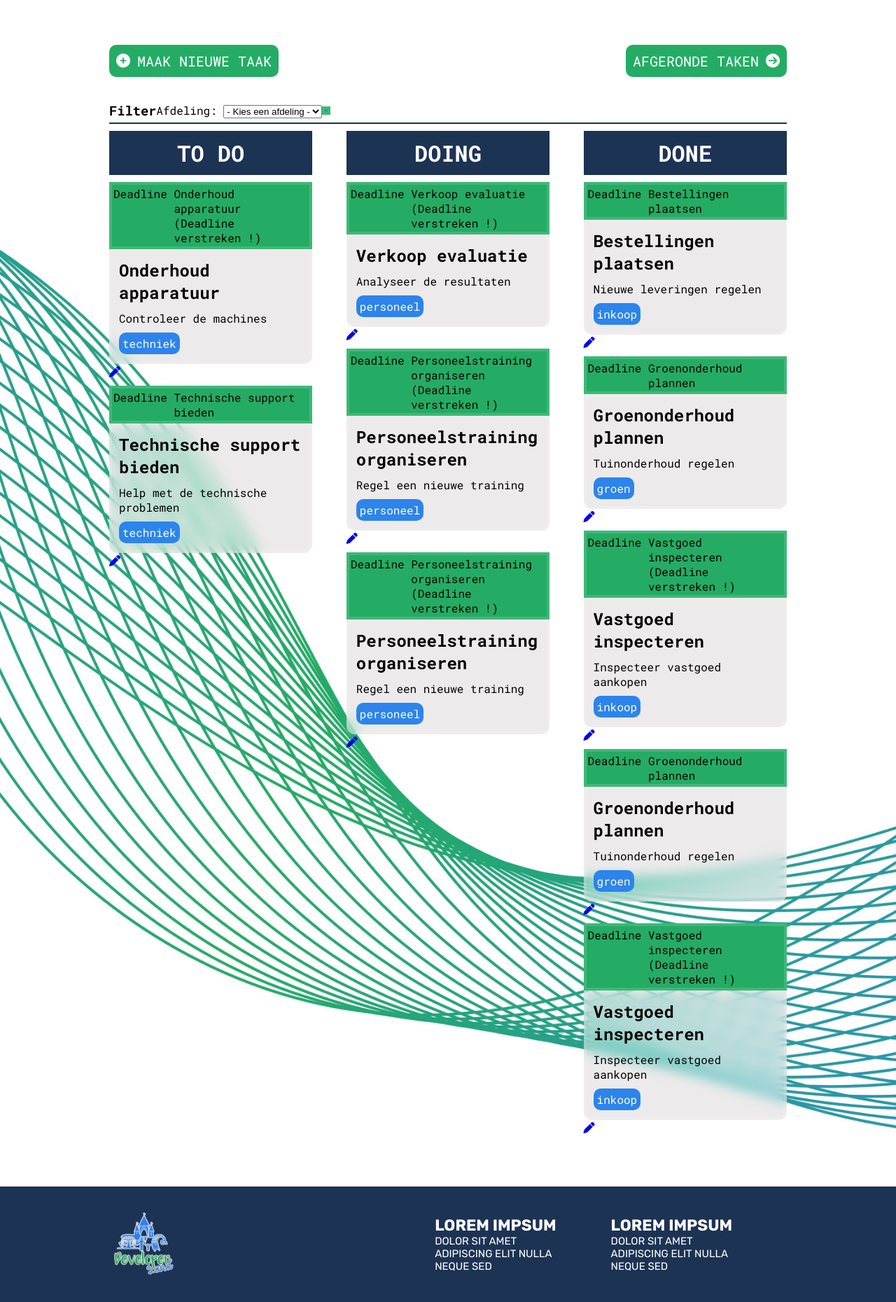
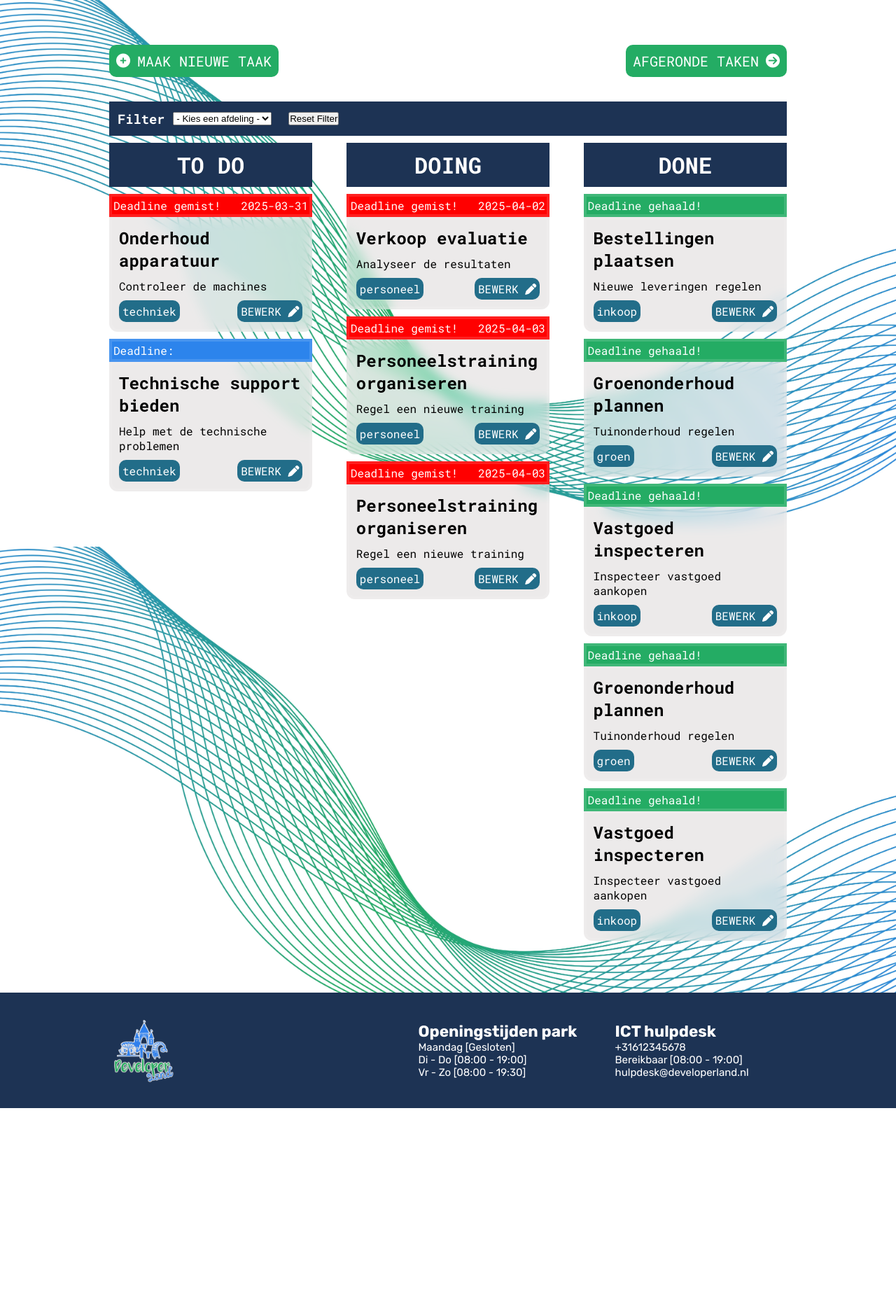
Before and after one commit to Freekv17/Takenlijst, a PHP site: page /Takenlijst/tasks/index.php in a window 1280 px wide. Shown: the part 170-2030 px from the top of the page at 70% size. After the commit the page ends 1753 px from the top, so only its background shows below. Run offline with PHP 8.4, Linux system fonts and the light colour scheme; a user stored in the database is signed in; data comes from the database, SQL or seed files in the repository; some libraries are stand-ins or nearby versions.

Commit message:
het is 3 uur snachts

```diff
--- a/public/css/style.css
+++ b/public/css/style.css
@@ -5,6 +5,7 @@
 
 .wrapper {
     width: 968px;
+    height: 100%;
     margin: 0 auto;
 }
 
@@ -51,22 +48,18 @@
     color: #2c84ec;
 }
 
-h1,
-h1:hover {
+h1 {
     font-size: 35px;
     color: #2c84ec;
 }
 
 
-span,
-span:hover {
+span {
     color: #24ac64;
 }
 
-/*index.php styling*/
-
 main {
-    height: 70%;
+    min-height: 60%;
 }
 
 main .wrapper {
@@ -183,10 +181,10 @@
 
 /*index tasks styling*/
 .tasksOverview {
-    height: fit-content;
+    min-height: 70%;
     background-image: url("../img/backgroundTasks.jpg");
-    background-position: center;
-    background-size: cover;
+    background-position: top;
+    background-size: contain;
 }
 
 .tasksOverview .wrapper {
@@ -198,16 +196,29 @@
     padding-bottom: 5%;
 }
 
-.filterBar{
+.bar {
     width: 100%;
 }
 
-.filters{
+.filterBar {
+    color: white;
+    padding: 10px;
+    display: flex;
+    align-items: center;
+    flex-direction: row;
+    background-color: #1D3354;
+}
+
+.filterBar h3 {
+    margin-right: 10px;
+    padding: 2px;
+}
+
+.filterBar form {
     display: flex;
     flex-direction: row;
-    align-items: center;
-    border-bottom: #1D3354 2px solid;
-    padding-bottom: 5px;
+    justify-content: space-between;
+    width: 25%;
 }
 
 .links {
@@ -273,12 +285,26 @@
     height: 100%;
 }
 
-.deadline {
+.dueDate {
     padding: 2px;
-    background-color: #24ac64;
     border: 4px solid rgba(255, 255, 255, 0.125);
     display: flex;
     justify-content: space-between;
+}
+
+.onTime {
+    background-color: #2c84ec;
+    color: white;
+}
+
+.overdue {
+    background-color: red;
+    color: white;
+}
+
+.completed {
+    background-color: #24ac64;
+    color: white;
 }
 
 .taskCard {
@@ -294,17 +320,51 @@
     padding-bottom: 10px;
 }
 
-p.department {
-    background-color: #2c84ec;
+p.description {
+    padding-bottom: 10px;
+}
+
+p.department, .tags a {
+    background-color: #226d89;
     width: fit-content;
     border-radius: 10px;
     padding: 5px;
     color: white;
 }
 
-p.description {
-    padding-bottom: 10px;
+.tags {
+    display: flex;
+    align-items: center;
+    justify-content: space-between;
 }
+
+.tags i {
+    color: white;
+}
+
+.tags a {
+    text-decoration: none;
+    text-transform: uppercase;
+}
+
+/*create.php & edit.php styling*/
+
+form.create, form.edit {
+    width: 60%;
+    padding: 5px;
+    backdrop-filter: blur(9px) saturate(180%);
+    -webkit-backdrop-filter: blur(9px) saturate(180%);
+    background-color: rgba(221, 217, 217, 0.541);
+    border-radius: 0 0 12px 12px;
+    border: 4px solid rgba(255, 255, 255, 0.125);
+}
+
+form.create h2, form.edit h2 {
+    text-transform: uppercase;
+    color: #2c84ec;
+    padding: 20px;
+}
+
 
 /*footer styling*/
 
--- a/public/resources/views/components/footer.php
+++ b/public/resources/views/components/footer.php
@@ -1,20 +1,18 @@
 <footer>
     <div class="wrapper">
-        <a href="#">
-            <img src="http://localhost/Takenlijst/public/img/logo-big-v2.png" alt="logoV2" id="logoV2">
-        </a>
+        <img src="http://localhost/Takenlijst/public/img/logo-big-v2.png" alt="logoV2" id="logoV2">
         <div class="extraInfo">
             <div class="extraInfoLeft">
-                <h2>LOREM IMPSUM</h2>
-                <p>DOLOR SIT AMET </p>
-                <p>ADIPISCING ELIT NULLA </p>
-                <p>NEQUE SED</p>
+                <h2>Openingstijden park</h2>
+                <p>Maandag [Gesloten]</p>
+                <p>Di - Do [08:00 - 19:00]</p>
+                <p>Vr - Zo [08:00 - 19:30]</p>
             </div>
             <div class="extraInfoRight">
-                <h2>LOREM IMPSUM</h2>
-                <p>DOLOR SIT AMET </p>
-                <p>ADIPISCING ELIT NULLA </p>
-                <p>NEQUE SED</p>
+                <h2>ICT hulpdesk</h2>
+                <p>+31612345678</p>
+                <p>Bereikbaar [08:00 - 19:00] </p>
+                <p>hulpdesk@developerland.nl</p>
             </div>
 
         </div>
--- a/tasks/index.php
+++ b/tasks/index.php
@@ -1,8 +1,6 @@
 <?php require_once("../config/conn.php") ?>
 <?php require_once("../config/config.php") ?>
-<?php
-session_start()
-?>
+<?php session_start() ?>
 
 <!DOCTYPE html>
 <html lang="en">
@@ -23,50 +21,49 @@
     <?php require_once "../public/resources/views/components/header.php" ?>
 
     <?php
+    $userID = $_SESSION['user_id'];
 
-    $userID = $_SESSION['user_id'];
+    $selectedDepartment = isset($_GET['department']) ? $_GET['department'] : '';
 
     $queryTodo = "SELECT * FROM takenlijst WHERE status = 'todo' AND user_id = :user_id";
     $queryDoing = "SELECT * FROM takenlijst WHERE status = 'doing' AND user_id = :user_id";
     $queryDone = "SELECT * FROM takenlijst WHERE status = 'done' AND user_id = :user_id";
 
+    $filter = [':user_id' => $userID];
+    if (!empty($selectedDepartment)) {
+        $queryTodo .= " AND afdeling = :afdeling";
+        $queryDoing .= " AND afdeling = :afdeling";
+        $queryDone .= " AND afdeling = :afdeling";
+
+        $filter[':afdeling'] = $selectedDepartment;
+    }
+
     $statementTodo = $conn->prepare($queryTodo);
-    $statementTodo->execute([
-        ':user_id' => $userID
-    ]);
-
+    $statementTodo->execute($filter);
     $tableTodo = $statementTodo->fetchAll(PDO::FETCH_ASSOC);
 
     $statementDoing = $conn->prepare($queryDoing);
-    $statementDoing->execute([
-        ':user_id' => $userID
-    ]);
+    $statementDoing->execute($filter);
     $tableDoing = $statementDoing->fetchAll(PDO::FETCH_ASSOC);
 
     $statementDone = $conn->prepare($queryDone);
-    $statementDone->execute([
-        ':user_id' => $userID
-    ]);
+    $statementDone->execute($filter);
     $tableDone = $statementDone->fetchAll(PDO::FETCH_ASSOC);
-
-
-
     ?>
 
     <main class="tasksOverview">
         <div class="wrapper">
-            <div class="filterBar">
+            <div class="bar">
                 <div class="links">
                     <a href="<?php echo $base_url ?>/tasks/create.php"><i class="fa-solid fa-circle-plus plus"></i>Maak
                         nieuwe taak</a>
                     <a href="<?php echo $base_url ?>/tasks/done.php">Afgeronde taken<i
                             class="fa-solid fa-circle-arrow-right arrow"></i></a>
                 </div>
-                <div class="filters">
+                <div class="filterBar">
                     <h3>Filter</h3>
-                    <div class="afdeling filter">
-                        <label for="afdeling">Afdeling: </label>
-                        <select name="department" id="department">
+                    <form method="GET" action="">
+                        <select name="department" id="department" onchange="this.form.submit()">
                             <option value="">- Kies een afdeling -</option>
                             <option value="personeel">personeel</option>
                             <option value="horeca">horeca</option>
@@ -76,10 +73,8 @@
                             <option value="groen">groen</option>
                             <option value="attracties">attracties</option>
                         </select>
-                    </div>
-                    <div class="deadline filter">
-
-                    </div>
+                        <button type="submit" name="department" value="">Reset Filter</button>
+                    </form>
                 </div>
             </div>
 
@@ -94,29 +89,33 @@
                         <?php foreach ($tableTodo as $item): ?>
                             <tr>
                                 <td>
-                                    <div class="deadline">
-                                        <p>Deadline&nbsp;</p>
-                                        <p><?php
-
+                                    <?php
                                     $deadline = $item['deadline'];
                                     $isOverdue = $deadline && $deadline < date('Y-m-d');
+                                    ?>
 
-                                            $title = '';
-                                            if ($isOverdue) {
-                                                $title = $item['title'] . " (Deadline verstreken !)";
-                                            } else {
-                                                $title = $item['title'];
-                                            }
-
-                                            echo $title; ?></p>
+                                    <?php if ($isOverdue): ?>
+                                        <div class="dueDate overdue">
+                                            <p>Deadline gemist!</p>
+                                            <p><?php echo $deadline; ?></p>
                                         </div>
+                                    <?php else: ?>
+                                        <div class="dueDate onTime">
+                                            <p>Deadline:</p>
+                                            <?php echo $deadline; ?>
+                                        </div>
+                                    <?php endif; ?>
 
                                     <div class="taskCard">
                                         <h2><?php echo $item['title']; ?></h2>
                                         <p class="description"><?php echo $item['beschrijving']; ?></p>
+
+                                        <div class="tags">
                                             <p class="department"><?php echo $item['afdeling']; ?></p>
+                                            <a href="./edit.php?id=<?php echo $item['id']; ?>">Bewerk <i
+                                                    class="fa-solid fa-pen"></i></a>
                                         </div>
-                                    <a href="./edit.php?id=<?php echo $item['id']; ?>"><i class="fa-solid fa-pen"></i></a>
+                                    </div>
                                 </td>
                             </tr>
                         <?php endforeach; ?>
@@ -133,29 +132,34 @@
                         <?php foreach ($tableDoing as $item): ?>
                             <tr>
                                 <td>
-                                    <div class="deadline">
-                                        <p>Deadline&nbsp;</p>
-                                        <p><?php
-
+                                    <?php
                                     $deadline = $item['deadline'];
                                     $isOverdue = $deadline && $deadline < date('Y-m-d');
+                                    ?>
 
-                                            $title = '';
-                                            if ($isOverdue) {
-                                                $title = $item['title'] . " (Deadline verstreken !)";
-                                            } else {
-                                                $title = $item['title'];
-                                            }
+                                    <?php if ($isOverdue): ?>
+                                        <div class="dueDate overdue">
+                                            <p>Deadline gemist!</p>
+                                            <p><?php echo $deadline; ?></p>
+                                        </div>
+                                    <?php else: ?>
+                                        <div class="dueDate onTime">
+                                            <p>Deadline:</p>
+                                            <?php echo $deadline; ?>
 
-                                            echo $title; ?></p>
                                         </div>
+                                    <?php endif; ?>
 
                                     <div class="taskCard">
                                         <h2><?php echo $item['title']; ?></h2>
                                         <p class="description"><?php echo $item['beschrijving']; ?></p>
+
+                                        <div class="tags">
                                             <p class="department"><?php echo $item['afdeling']; ?></p>
+                                            <a href="./edit.php?id=<?php echo $item['id']; ?>">Bewerk <i
+                                                    class="fa-solid fa-pen"></i></a>
                                         </div>
-                                    <a href="./edit.php?id=<?php echo $item['id']; ?>"><i class="fa-solid fa-pen"></i></a>
+                                    </div>
                                 </td>
                             </tr>
                         <?php endforeach; ?>
@@ -172,30 +176,19 @@
                         <?php foreach ($tableDone as $item): ?>
                             <tr>
                                 <td>
-                                    <div class="deadline">
-                                        <p>Deadline&nbsp;</p>
-                                        <p><?php
-
-                                            $deadline = $item['deadline'];
-                                            $isOverdue = $deadline && $deadline < date('Y-m-d');
-
-                                            $title = '';
-                                            if ($isOverdue) {
-                                                $title = $item['title'] . " (Deadline verstreken !)";
-                                            } else {
-                                                $title = $item['title'];
-                                            }
-
-                                            echo $title; ?></p>
+                                    <div class="dueDate completed">
+                                        <p>Deadline gehaald!</p>
                                     </div>
-
                                     <div class="taskCard">
                                         <h2><?php echo $item['title']; ?></h2>
                                         <p class="description"><?php echo $item['beschrijving']; ?></p>
+
+                                        <div class="tags">
                                             <p class="department"><?php echo $item['afdeling']; ?></p>
+                                            <a href="./edit.php?id=<?php echo $item['id']; ?>">Bewerk <i
+                                                    class="fa-solid fa-pen"></i></a>
                                         </div>
-                                    <a href="./edit.php?id=<?php echo $item['id']; ?>"><i class="fa-solid fa-pen"></i></a>
-
+                                    </div>
                                 </td>
                             </tr>
                         <?php endforeach; ?>
```
Also changed, not shown: other parts of public/css/style.css (+109 -5 lines), index.php (+6 -10 lines), tasks/create.php (+4 -4 lines), tasks/done.php (+7 -11 lines), tasks/edit.php (+36 -25 lines). Lines whose indentation alone changed are shown as unchanged.
